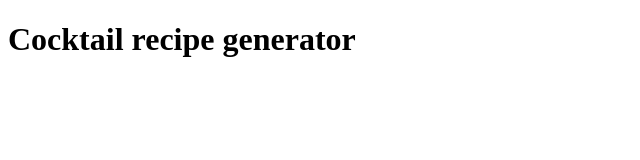
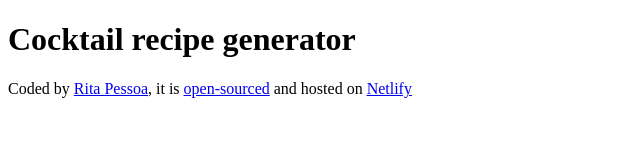
Before and after one commit to ritapessoa01/cocktail-recipe-generator, a plain HTML site: page index.html in a window 1280 px wide. Shown: the whole page, without its empty margins (0-640 px from the left). Drawn offline with Linux system fonts and the light colour scheme.

Commit message:
Added footer with links

```diff
--- a/index.html
+++ b/index.html
@@ -8,6 +8,20 @@
   </head>
   <body>
     <h1>Cocktail recipe generator</h1>
+    <footer>
+      Coded by
+      <a href="https://github.com/ritapessoa01" target="_blank">Rita Pessoa</a>,
+      it is
+      <a
+        href="https://github.com/ritapessoa01/cocktail-recipe-generator"
+        target="_blank"
+        >open-sourced</a
+      >
+      and hosted on
+      <a href="https://shake-up-something-new.netlify.app/" target="_blank"
+        >Netlify</a
+      >
+    </footer>
     <script src="src/index.js"></script>
   </body>
 </html>
```
